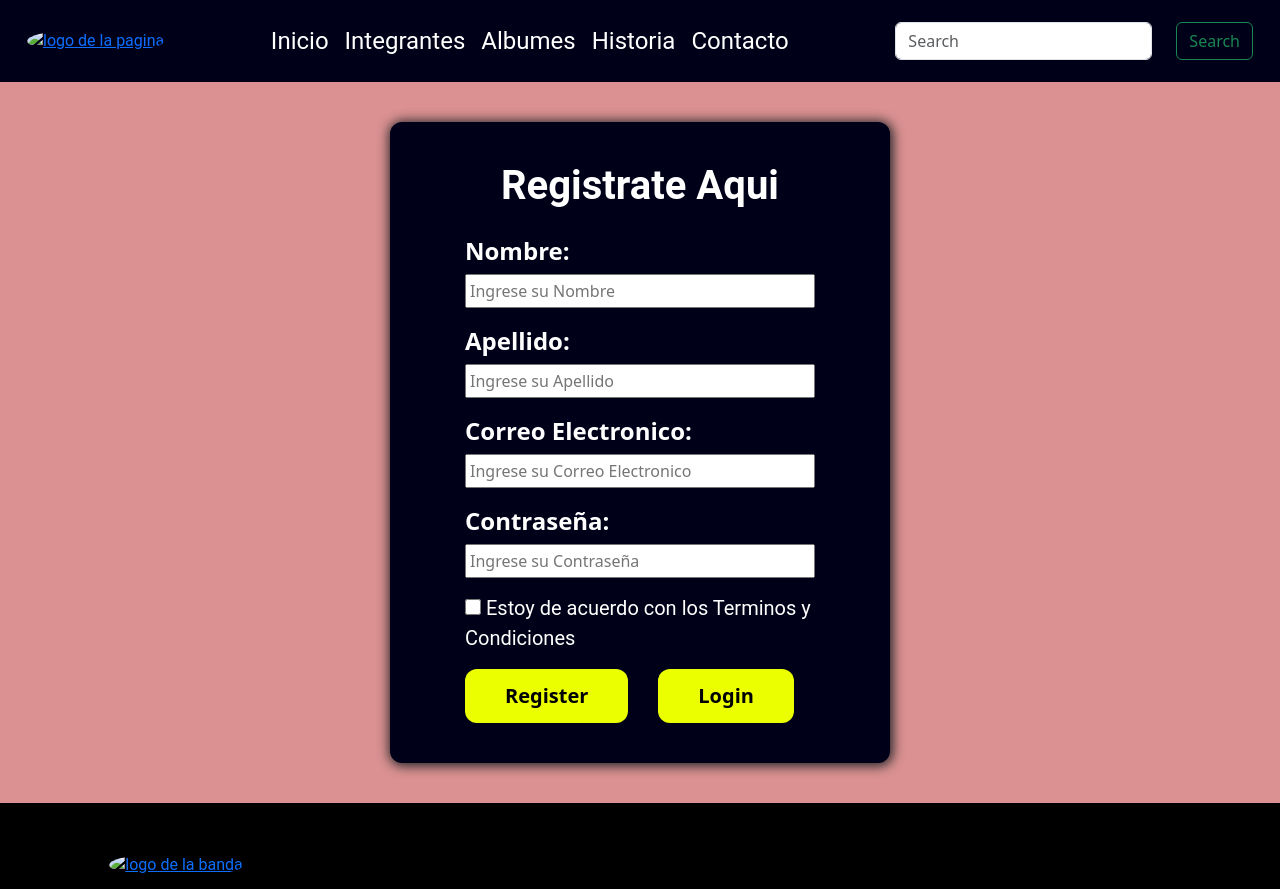
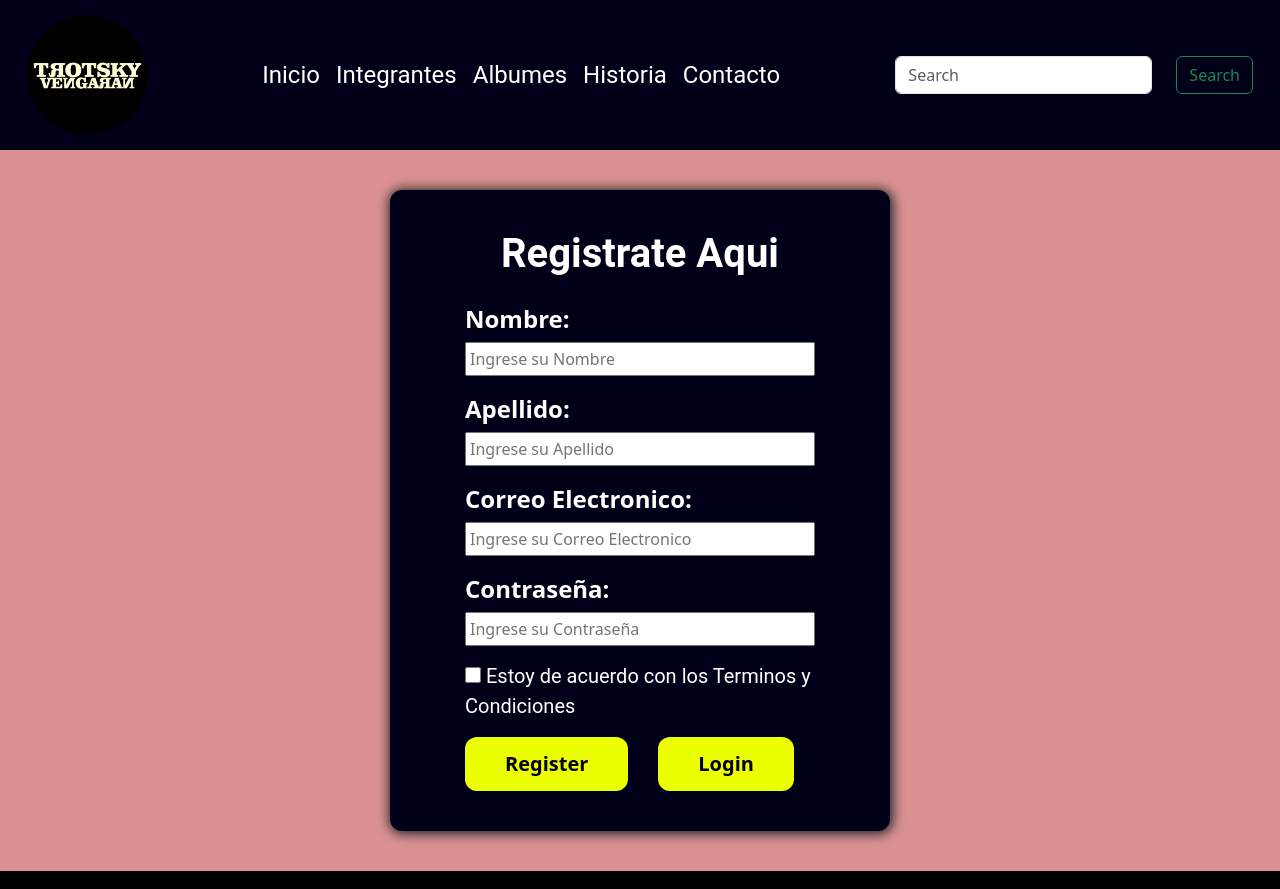
Before and after one commit to joaquinabete/preentrega2-abete_joaquin, a plain HTML site: page pages/contacto.html in a window 1280 px wide. Shown: the top 889 px of the page. Drawn offline with Linux system fonts and the light colour scheme; the site is published under a folder, as on GitHub Pages, so addresses that start at the root find nothing.

Commit message:
Correccion final de rutas

```diff
--- a/pages/contacto.html
+++ b/pages/contacto.html
@@ -15,7 +15,7 @@
 
     <nav class="navbar navbar-expand-lg header__background">
       <div class="container-fluid">
-        <a href="./contacto.html"><img class="header__image" src="/assets/images/home/logo.jpg" alt="logo de la pagina"></a>
+        <a href="./contacto.html"><img class="header__image" src="../assets/images/home/logo.jpg" alt="logo de la pagina"></a>
         <button class="navbar-toggler" type="button" data-bs-toggle="collapse" data-bs-target="#navbarSupportedContent" aria-controls="navbarSupportedContent" aria-expanded="false" aria-label="Toggle navigation">
           <span class="navbar-toggler-icon"></span>
         </button>
@@ -76,7 +76,7 @@
       <div class="row p-5 footer__background">
 
         <div class="col-xs-12 col-md-6 col-lg-3 mx-auto">
-          <a href="../pages/albumes.html"><img class="footer__logo" src="/assets/images/footer/logo-footer.jpg" alt="logo de la banda"></a>
+          <a href="../pages/albumes.html"><img class="footer__logo" src="../assets/images/footer/logo-footer.jpg" alt="logo de la banda"></a>
           <h3 class="footer__title">Trotsky Vengaran</h3>
           <p class="footer__text">Adéntrate en el universo del Punk Rock con Trotsky Vengaran y descubre un sinfín de emociones a través de la música y el entretenimiento de los shows en vivo. Deja que los artistas más influyentes de la banda te guíen por un viaje lleno de ritmo, pasión y locura!</p>
         </div>
```
Also changed, not shown: pages/albumes.html (+1 -1 lines), pages/historia.html (+2 -2 lines), pages/integrantes.html (+2 -2 lines).
